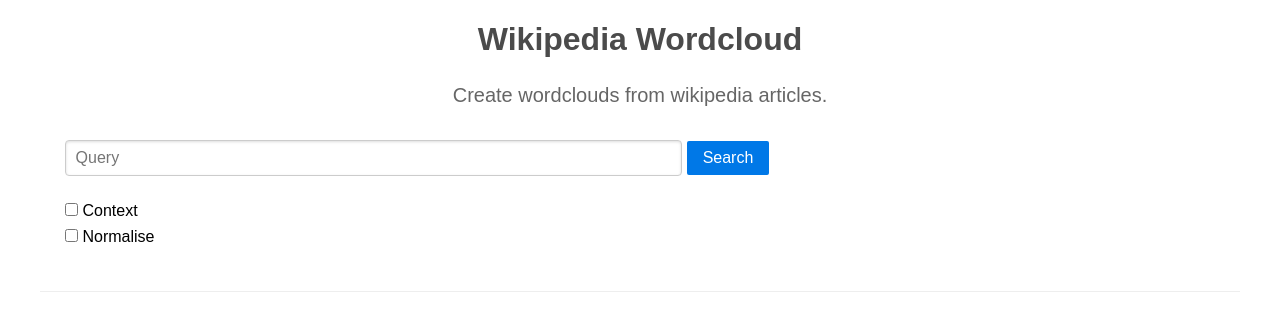
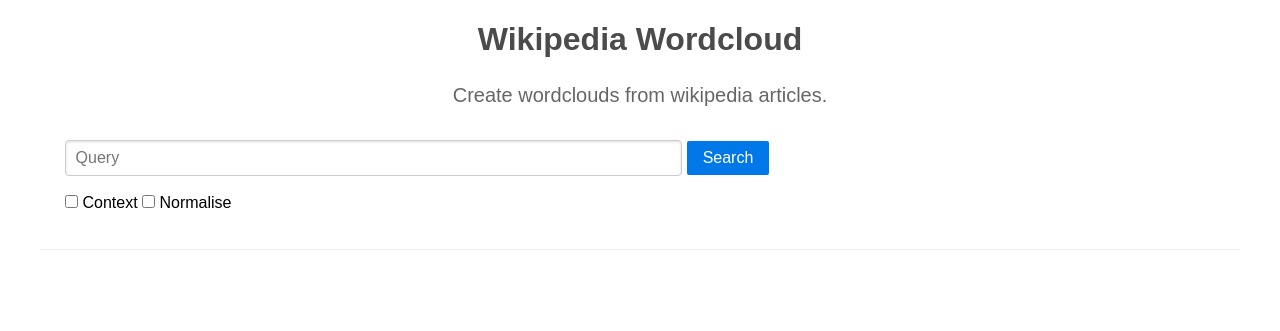
Before and after one commit to ir-grupp12/projekt, a Flask app: page / in a window 1280 px wide. Shown: the top 331 px of the page. Run offline with Flask 2, Linux system fonts and the light colour scheme.

Commit message:
Forgot wikifetcher. Pure-checkbox align looked stupid.

```diff
--- a/templates/index.html
+++ b/templates/index.html
@@ -23,12 +23,12 @@
 						</br>
 
 						<!-- Checkbox options -->
-						<label for="context_checkbox" class="pure-checkbox">
+						<label for="context_checkbox">
 							<input type="checkbox" name="context" id="context_checkbox">
 							Context
 						</label>
 
-						<label for="norm_checkbox" class="pure-checkbox">
+						<label for="norm_checkbox">
 							<input type="checkbox" name="norm" id="norm_checkbox">
 							Normalise
 						</label>
```
Also changed, not shown: wikifetcher.py (+2 -6 lines).
